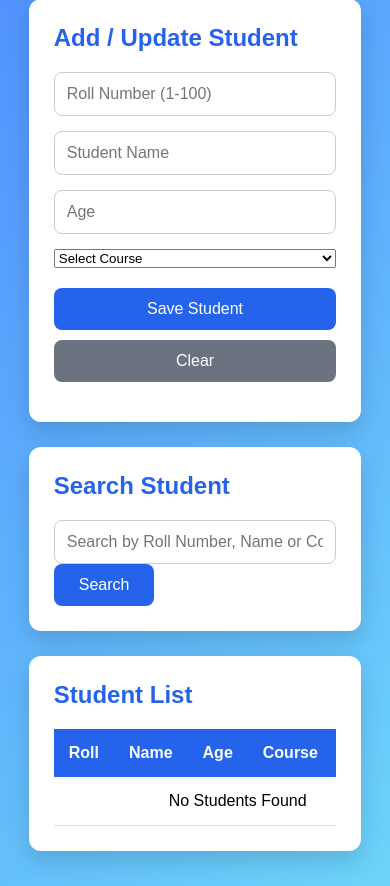
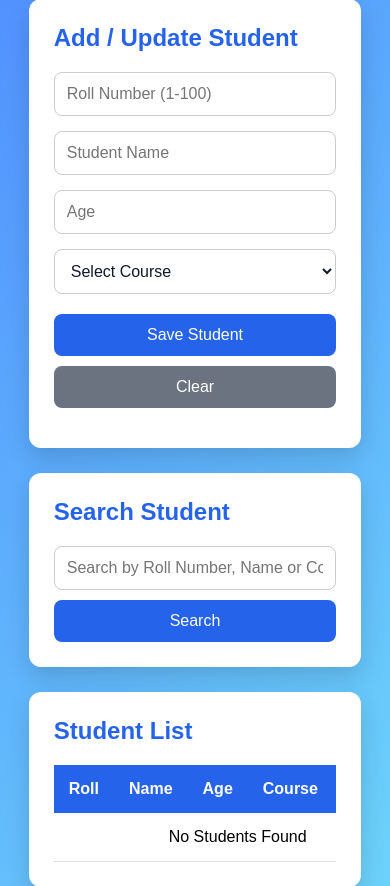
Before and after one commit to anishshete21-beep/student-record-system, a Python web app: template templates/index.html in a window 390 px wide. Shown: the part 120-1006 px from the top of the page. Run offline with Jinja, Linux system fonts and the light colour scheme; the template is opened without the code that fills it, so the values that code supplies are empty.

Commit message:
Update style.css

```diff
--- a/static/css/style.css
+++ b/static/css/style.css
@@ -53,6 +53,7 @@ body{
 }
 
 .form-grid input,
+.form-grid select,
 #search{
     width:100%;
     padding:12px;
@@ -60,19 +61,40 @@ body{
     border-radius:8px;
     font-size:16px;
     outline:none;
-    transition:.3s;
+    transition:.2s;
+    background:white;
+    color:#111827;
+}
+
+.form-grid select{
+    cursor:pointer;
 }
 
 .form-grid input:focus,
+.form-grid select:focus,
 #search:focus{
     border-color:#2563eb;
     box-shadow:0 0 6px rgba(37,99,235,.3);
+}
+
+.form-grid input:hover,
+.form-grid select:hover{
+    border-color:#93c5fd;
 }
 
 .button-group{
     display:flex;
     gap:10px;
     margin-bottom:15px;
+}
+
+.search-group{
+    display:flex;
+    gap:10px;
+}
+
+.search-group input{
+    flex:1;
 }
 
 .primary-btn{
@@ -83,10 +105,13 @@ body{
     border-radius:8px;
     cursor:pointer;
     font-size:16px;
+    transition:.15s;
 }
 
 .primary-btn:hover{
     background:#1d4ed8;
+    transform:translateY(-1px);
+    box-shadow:0 4px 10px rgba(37,99,235,.35);
 }
 
 .clear-btn{
@@ -97,10 +122,12 @@ body{
     border-radius:8px;
     cursor:pointer;
     font-size:16px;
+    transition:.15s;
 }
 
 .clear-btn:hover{
     background:#4b5563;
+    transform:translateY(-1px);
 }
 
 table{
@@ -175,6 +202,10 @@ table tr:hover{
         flex-direction:column;
     }
 
+    .search-group{
+        flex-direction:column;
+    }
+
     table{
         display:block;
         overflow-x:auto;
```
